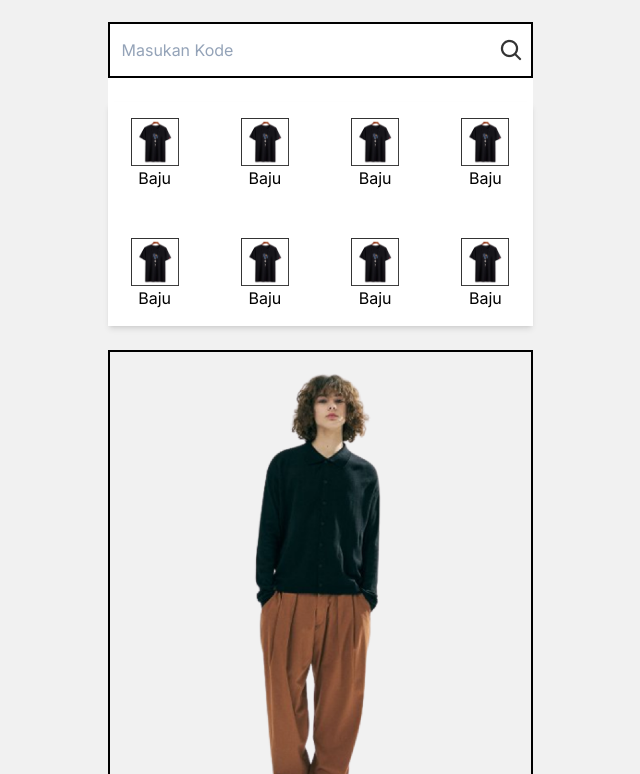
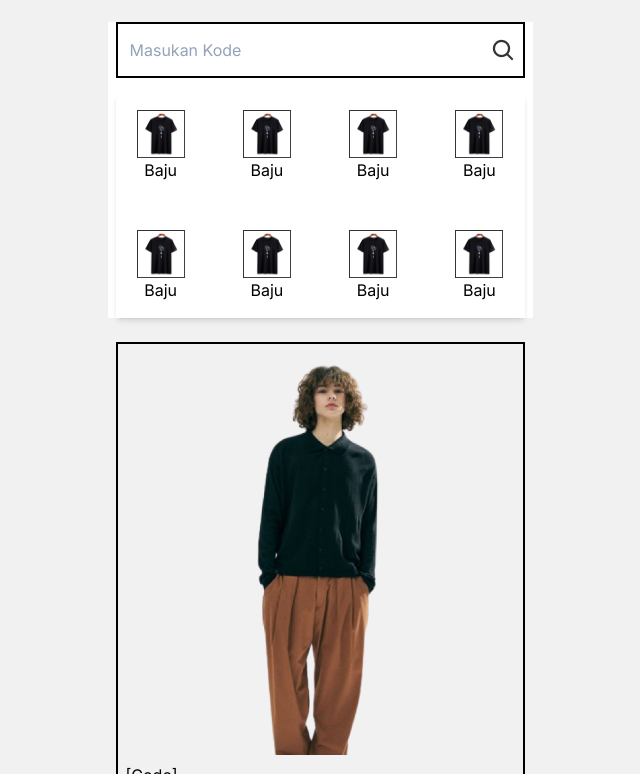
Before and after one commit to izalmfrds/affiliate, a Next.js app: page / in a window 1280 px wide. Shown: the part 146-920 px from the top of the page, without its empty margins (320-960 px from the left). Built offline with nearby package versions, Linux system fonts and the light colour scheme.

Commit message:
fixed margin

```diff
--- a/src/app/page.js
+++ b/src/app/page.js
@@ -7,7 +7,7 @@ export default function Home() {
   return (
     <div className="">
       <Banner />
-      <div className="sticky top-0 bg-white">
+      <div className="sticky top-0 bg-white h-auto">
         <Search />
         <Kategori />
       </div>
--- a/src/components/Kategori/index.js
+++ b/src/components/Kategori/index.js
@@ -4,7 +4,7 @@ import kategoriimg from "@/Assets/Images/kategoribaju.png";
 
 export default function Kategori() {
   return (
-    <div className="grid grid-cols-4 gap-4 mb-6 bg-white shadow-md">
+    <div className="grid grid-cols-4 gap-4 mb-6 bg-white shadow-md mx-2">
       <div className=" justify-items-center items-center text-center m-auto my-4">
         <Link href="/Kategori_pages">
           <Image className="w-12 h-12  " src={kategoriimg} alt="iconkategori" />
--- a/src/components/Product/index.js
+++ b/src/components/Product/index.js
@@ -5,7 +5,7 @@ import tokopedia from "@/Assets/Icon/tokopedia.png";
 
 export default function Product() {
   return (
-    <div className="border-2 border-black mb-4">
+    <div className="border-2 border-black mb-4 mx-2">
       <Image className="w-full h-auto" src={Productimg} alt="test" />
       <div className="m-2 ">
         <p>[Code]</p>
--- a/src/components/Search/index.js
+++ b/src/components/Search/index.js
@@ -2,7 +2,7 @@ import Image from "next/image";
 import search from "../../Assets/Icon/search.png";
 export default function Search() {
   return (
-    <div className="flex flex-row border-black border-2 w-full h-auto mb-6 bg-white">
+    <div className="flex flex-row border-black border-2 w-auto h-auto mb-4 mx-2 bg-white">
       <div className="flex flex-row  w-full h-11 justify-between m-1 items-center mx-2">
         <input
           class=" placeholder:text-slate-400 block  w-full py-2 pl-1 pr-3 focus:outline-none  sm:text-base"
```
